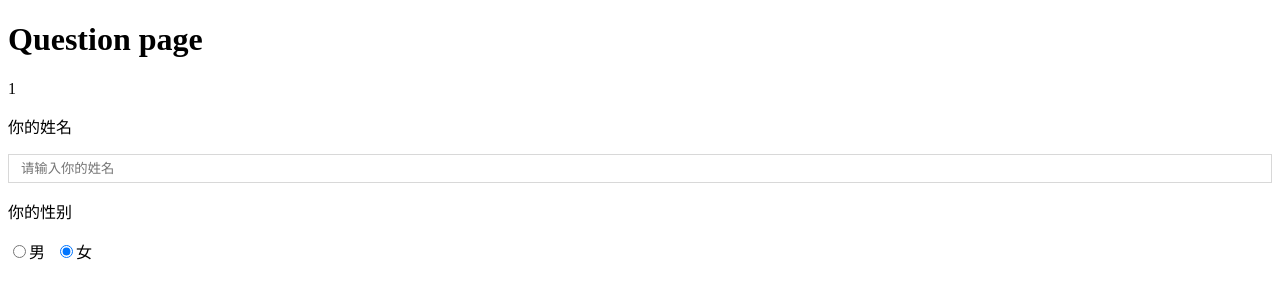
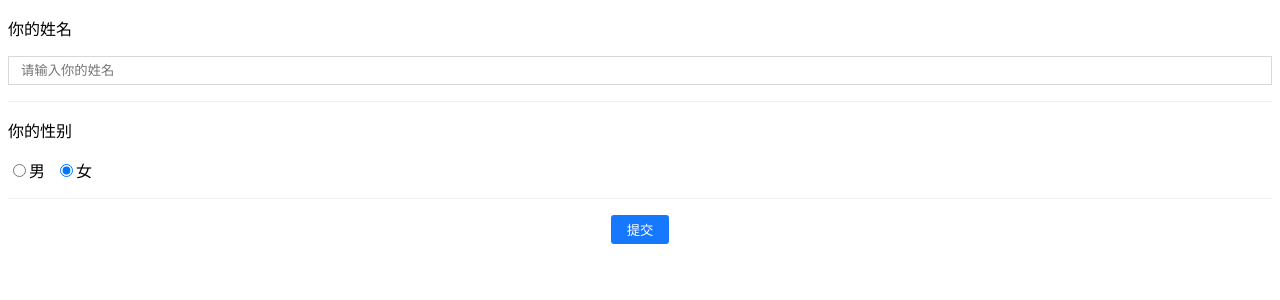
Before and after one commit to xing-6464/wenjuan-client, a Next.js app: page /question/1 in a window 1280 px wide. Shown: the top 300 px of the page. Built offline with nearby package versions, Linux system fonts and the light colour scheme.

Commit message:
创建form表单-使用隐藏域存储questionId

```diff
--- a/src/pages/question/[id].tsx
+++ b/src/pages/question/[id].tsx
@@ -1,4 +1,5 @@
 import Head from 'next/head'
+import styles from '@/styles/Question.module.scss'
 
 type Props = {
   id: string
@@ -19,11 +20,15 @@
         <link rel="icon" href="/favicon.ico" />
       </Head>
       <main>
-        <h1>Question page</h1>
-        <p>{props.id}</p>
-
         <form>
-          <QuestionInput fe_id="c1" props={{ title: '你的姓名', placeholder: '请输入你的姓名' }} />
+          <input type="hidden" name="questionId" value={props.id} />
+          <div className={styles.componentWrapper}>
+            <QuestionInput
+              fe_id="c1"
+              props={{ title: '你的姓名', placeholder: '请输入你的姓名' }}
+            />
+          </div>
+          <div className={styles.componentWrapper}>
             <QuestionRadio
               fe_id="c2"
               props={{
@@ -36,6 +41,10 @@
                 isVertical: false,
               }}
             />
+          </div>
+          <div className={styles.submitBtnContainer}>
+            <button type="submit">提交</button>
+          </div>
         </form>
       </main>
     </>
--- /dev/null
+++ b/src/styles/Question.module.scss
@@ -0,0 +1,17 @@
+.componentWrapper {
+  border-bottom: 1px solid #f1f1f1;
+}
+
+.submitBtnContainer {
+  text-align: center;
+  margin: 16px;
+
+  button {
+    color: #fff;
+    background-color: #1677ff;
+    border: 1px solid transparent;
+    padding: 4px 15px;
+    border-radius: 3px;
+
+  }
+}
```
Lines whose indentation alone changed are shown as unchanged.
